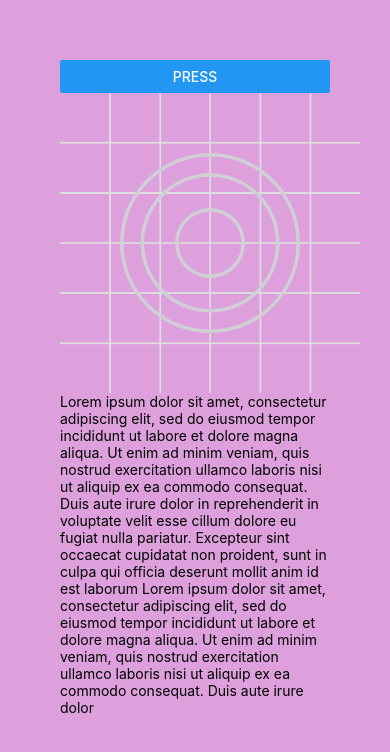
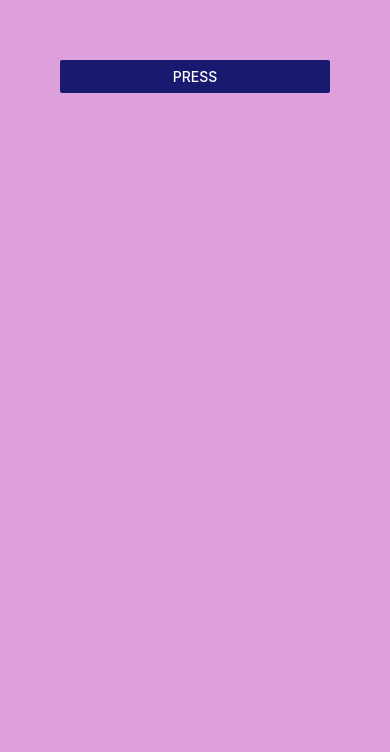
Before and after one commit to MiquelMarinoEspinosa/react-native, a React Native app in the folder CoreComponents/: screen / in a window 390 px wide. Shown: the top 752 px of the page. Built offline with nearby package versions, Linux system fonts and the light colour scheme.

Commit message:
Modal cor component

```diff
--- a/CoreComponents/App.js
+++ b/CoreComponents/App.js
@@ -1,7 +1,9 @@
+import { useState } from "react";
 import {
   Button,
   Image,
   ImageBackground,
+  Modal,
   Pressable,
   ScrollView,
   Text,
@@ -10,32 +12,29 @@
 const logoImg = require("./assets/adaptive-icon.png");
 
 export default function App() {
+  const [isModalVisible, setIsModalVisible] = useState(false);
   return (
     <View style={{ flex: 1, backgroundColor: "plum", padding: 60 }}>
-      <Button title="Press" onPress={() => console.log("Button pressed")} />
-      <Pressable
-        onPress={() => console.log("Image pressed")}
-        onPressIn={() => console.log("Button pressed IN")}
-        onPressOut={() => console.log("Button pressed OUT")}
-        onLongPress={() => console.log("Button pressed LONG")}
+      <Button
+        title="Press"
+        onPress={() => setIsModalVisible(true)}
+        color="midnightblue"
+      />
+      <Modal
+        visible={isModalVisible}
+        onRequestClose={() => setIsModalVisible(false)}
+        animationType="slide"
+        presentationStyle="pageSheet"
       >
-        <Image source={logoImg} style={{ width: 300, height: 300 }} />{" "}
-      </Pressable>
-      <Pressable onPress={() => console.log("Text press")}>
-        <Text>
-          Lorem ipsum dolor sit amet, consectetur adipiscing elit, sed do
-          eiusmod tempor incididunt ut labore et dolore magna aliqua. Ut enim ad
-          minim veniam, quis nostrud exercitation ullamco laboris nisi ut
-          aliquip ex ea commodo consequat. Duis aute irure dolor in
-          reprehenderit in voluptate velit esse cillum dolore eu fugiat nulla
-          pariatur. Excepteur sint occaecat cupidatat non proident, sunt in
-          culpa qui officia deserunt mollit anim id est laborum Lorem ipsum
-          dolor sit amet, consectetur adipiscing elit, sed do eiusmod tempor
-          incididunt ut labore et dolore magna aliqua. Ut enim ad minim veniam,
-          quis nostrud exercitation ullamco laboris nisi ut aliquip ex ea
-          commodo consequat. Duis aute irure dolor
-        </Text>
-      </Pressable>
+        <View style={{ flex: 1, backgroundColor: "lightblue", padding: 60 }}>
+          <Text>Modal content </Text>
+          <Button
+            title="Close"
+            color="midnightblue"
+            onPress={() => setIsModalVisible(false)}
+          />
+        </View>
+      </Modal>
     </View>
   );
 }
```
